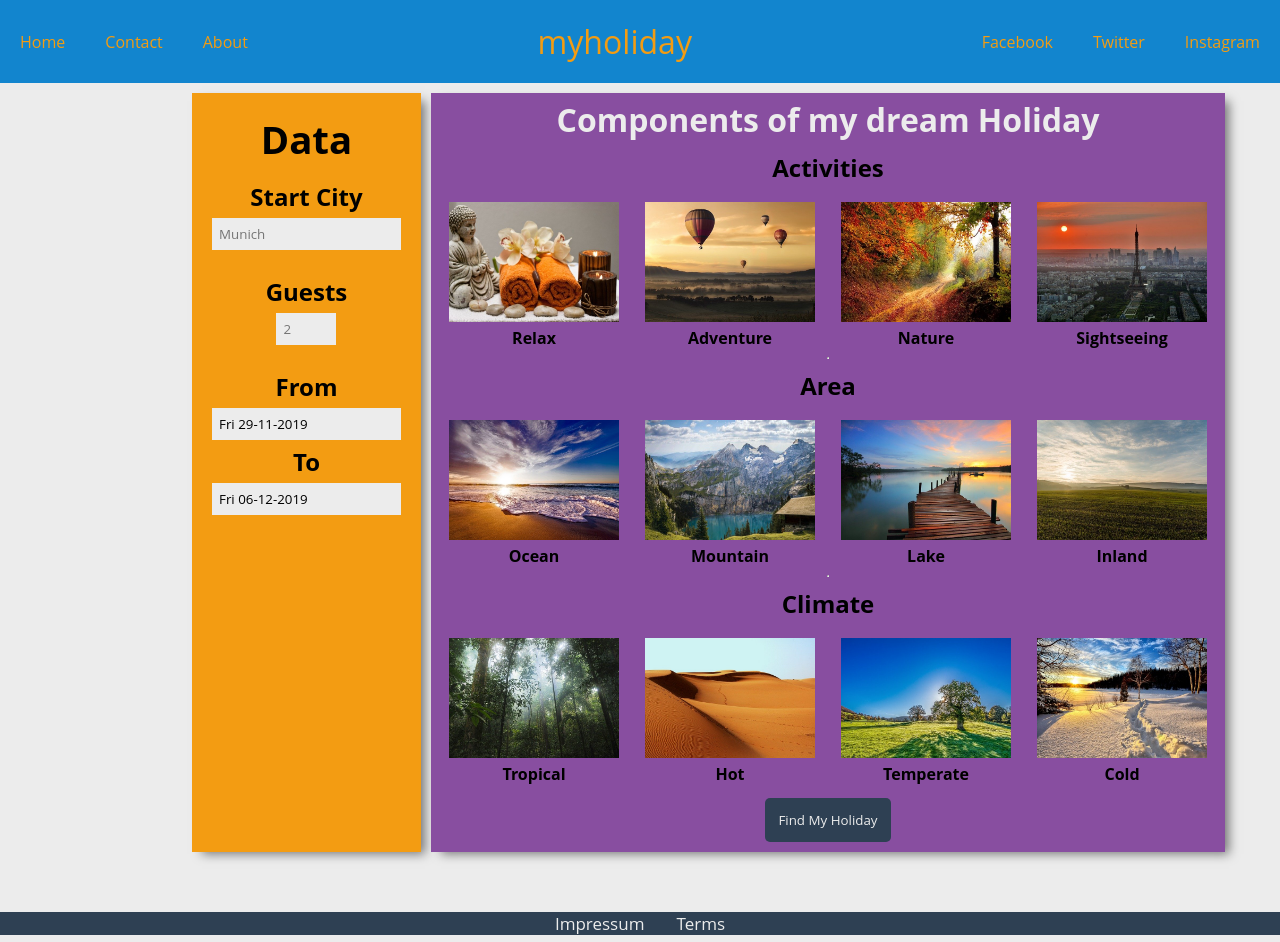
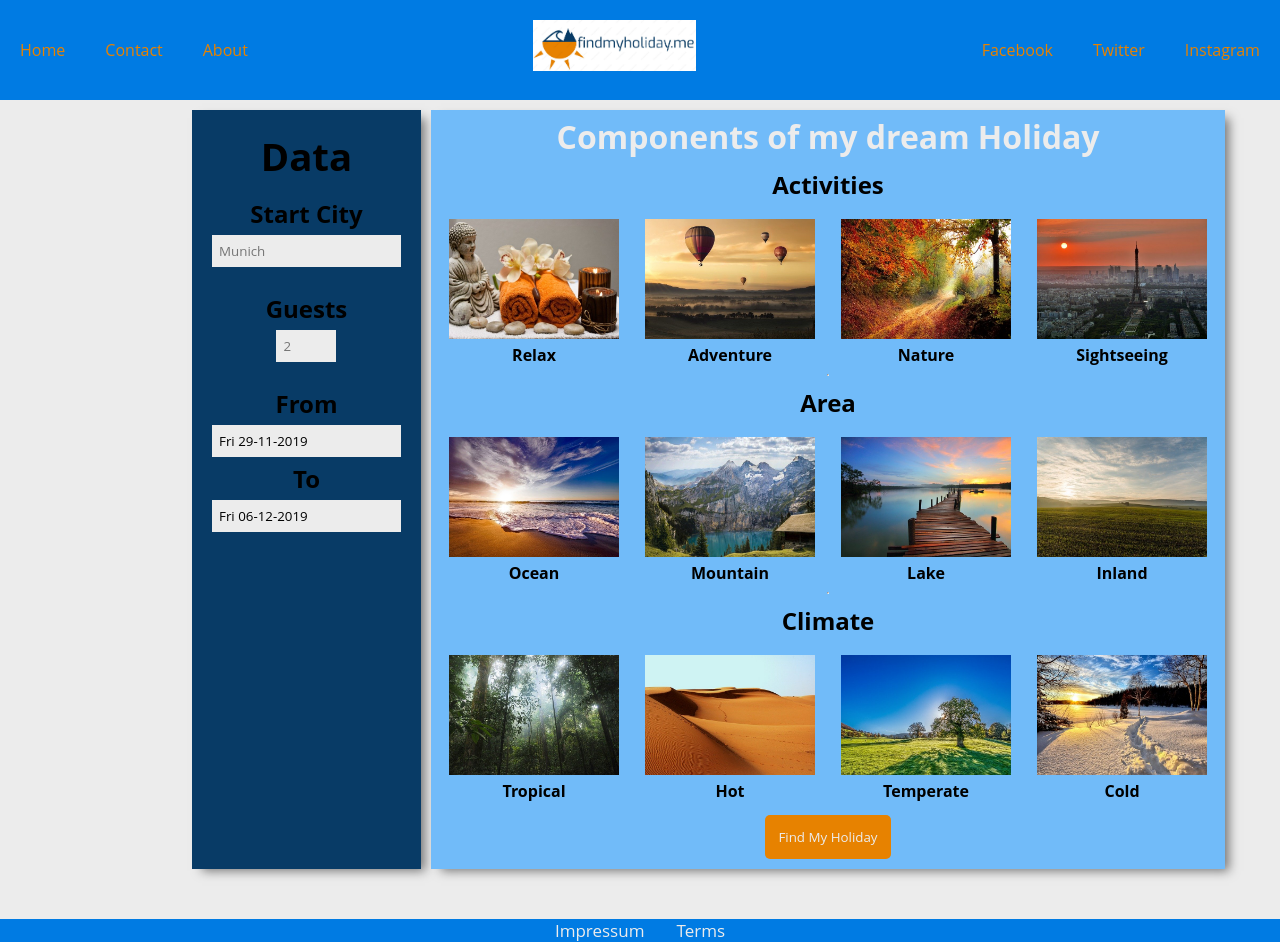
Before and after one commit to sommerfe/myholiday3, a React (Create React App) app in the folder myholiday3/: page / in a window 1280 px wide. Built offline with nearby package versions, Linux system fonts and the light colour scheme; the HTML template or start-up script is replaced by a standard one.

Commit message:
add logo and change colors

```diff
--- a/myholiday3/src/App.css
+++ b/myholiday3/src/App.css
@@ -19,7 +19,7 @@ h1 {
 }
 
 header{
-  background-color: #1285ce;
+  background-color: #007be3;
   display: flex;
   align-items: center;
 }
@@ -27,7 +27,7 @@ header{
 https://coolors.co/27bc10-1285ce-eea01a-ff302c-a80874
 */
 header a{
-  color:   #f39c12   ;
+  color:   #e78200   ;
   text-decoration:  none;
   padding: 20px;
   display: block;
@@ -61,7 +61,7 @@ header ul {
   flex-direction: column;
   padding: 15px;
   box-shadow: 7px 5px 10px -3px rgba(0,0,0,0.5);
-  background-color:  #f39c12;
+  background-color:  #083b66;
   width: 30%;
   align-items: center;
   text-align: center;
@@ -80,7 +80,7 @@ header ul {
 }
 
 #dataBar input:focus {
-  border: 2px solid #1285ce;
+  border: 2px solid #083b66;
 }
 
 .dataEntry {
@@ -102,7 +102,7 @@ header ul {
   width: 100%;
   padding: 5px;
   box-shadow: 7px 5px 10px -3px rgba(0,0,0,0.5);
-  background-color:  #884ea0  ;
+  background-color:  #71bbf9  ;
   justify-content: center;
   align-items: center;
 }
@@ -154,7 +154,7 @@ img {
 #calculateButton {
   padding: 10px;
   margin: 5px;
-  background-color: #2e4053;
+  background-color: #e78200;
   border: 3px solid transparent;
   color: #ececec;
   border-radius: 5px;
@@ -162,14 +162,14 @@ img {
 }
 
 #calculateButton:hover {
-  border: 3px solid #2e4053;
-  color: #2e4053;
+  border: 3px solid #e78200;
+  color: #e78200;
   background-color: #ececec;
   overflow: hidden;
 }
 
 .chooseClicked {
-  border: 3px solid #2e4053;
+  border: 3px solid #e78200;
   padding: 5px;
 }
 
@@ -190,7 +190,8 @@ img {
   flex-direction: column;
   box-sizing: border-box;
   width: 50%;
-  background-color: #1285ce;
+  background-color: #083b66
+  ;
   padding: 5px;
   justify-content: center;
   text-align: center;
@@ -212,7 +213,6 @@ img {
 }
 
 .calculatedLocations button:hover{
-  background-color: #2e4053;
   color: #f39c12;
   transition: 0.3s;
 }
@@ -225,22 +225,6 @@ img {
   width: 100%;
 }
 
-.tripOfferContainer{
-  display: flex;
-  align-items: center;
-  flex-direction: column;
-}
-
-.tripOffer{
-  border: 3px solid #2e4053;
-  display: flex;
-  flex-direction: row;
-  padding: 5px;
-  margin: 3px;
-  text-align: center;
-  justify-content: flex-start;
-  max-width: 500px;
-}
 
 #distanceContainer label{
   font-size: 0.75em;
@@ -255,7 +239,7 @@ img {
 }
 
 .bottomBar {
-  background-color: #2e4053;
+  background-color: #007be3;
   overflow: hidden;
   position: relative;
   bottom: 0;
@@ -276,7 +260,8 @@ img {
 /* Change the color of links on hover */
 .bottomBar a:hover {
   background-color: #ececec;
-  color: #2e4053;
+  color: #007be3
+  ;
 }
 
 .linkContainer{
@@ -301,3 +286,8 @@ img {
 .option h3{
   margin-top: 5px;
 }
+
+#logo img {
+  height: 25%;
+  width: 25%;
+}
--- a/myholiday3/src/components/Parent.js
+++ b/myholiday3/src/components/Parent.js
@@ -11,6 +11,7 @@ import ocean from '../assets/categories/ocean2.jpg';
 import sightseeing from '../assets/categories/sightseeing2.jpg';
 import temperate from '../assets/categories/temperate2.jpg';
 import tropical from '../assets/categories/tropical2.jpg';
+import logo from '../assets/logo.jpg';
 
 import Activity from './Activity';
 import Climate from './Climate';
@@ -162,7 +163,9 @@ class Parent extends React.Component {
                 </ul>
             </nav>
             <div id="logo">
-                <a href="google.com">myholiday</a>
+                <a href="/#">
+                <img src={logo} alt="logo"></img>
+                </a>
             </div>
             <nav id="social-links">
                 <ul>
```
Also changed, not shown: myholiday3/src/assets/logo.jpg (renamed from myholiday3/logo.JPG).
